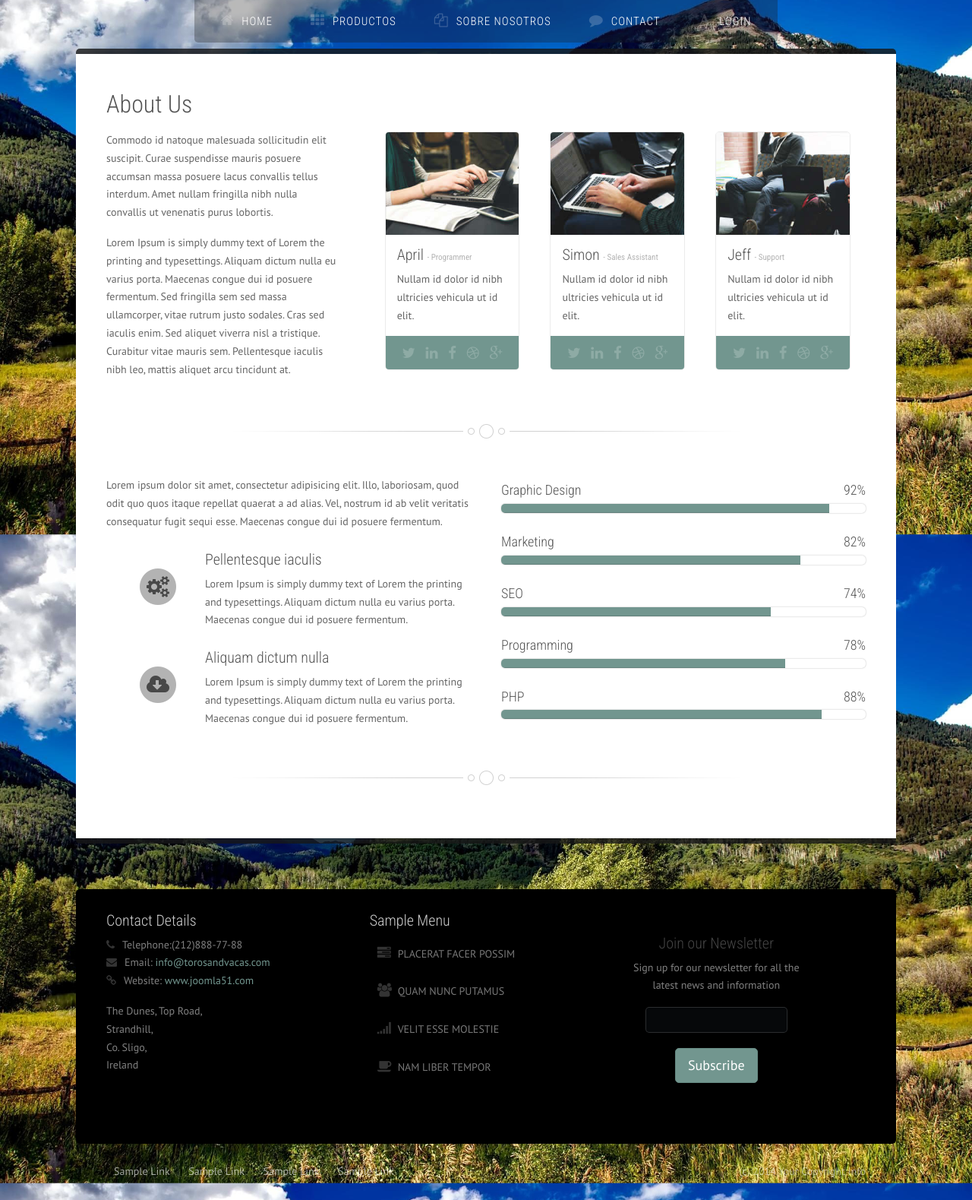
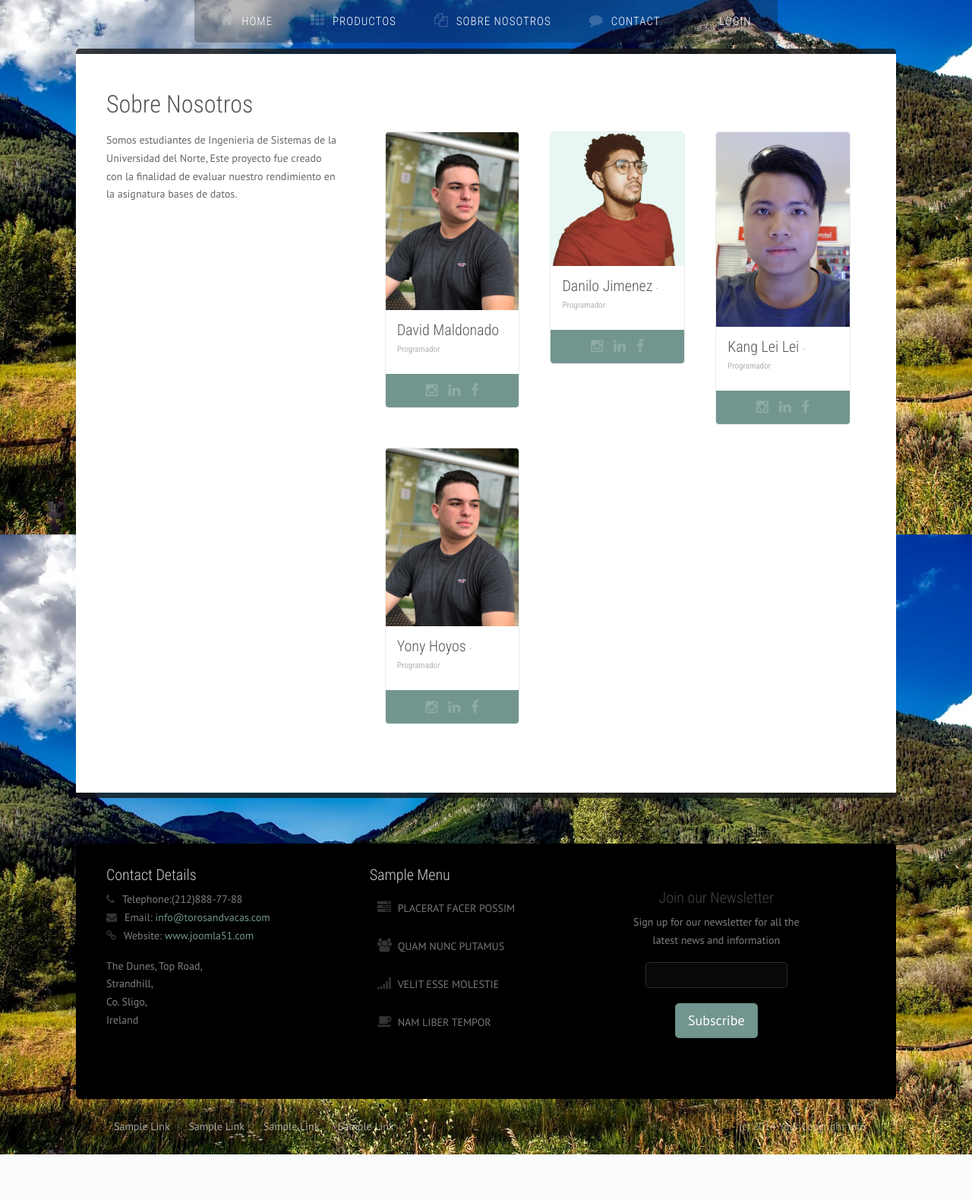
Before and after one commit to Gorossy/Manejo-Ganado-Django, a Django app: page /nosotros/ in a window 1280 px wide. Shown: the part 150-1729 px from the top of the page at 76% size. After the commit the page ends 1669 px from the top, so only its background shows below. Run offline with Django 3.2, Linux system fonts and the light colour scheme; some libraries are stand-ins or nearby versions.

Commit message:
muchos cambios p1

```diff
--- a/ganaderia/views.py
+++ b/ganaderia/views.py
@@ -3,17 +3,24 @@ from django.shortcuts import redirect, render
 from .forms import UserRegisterForm
 from .forms import *
 from .models import *
+from django.template import RequestContext
 
 # Create your views here.
 def inicio(request):
     if request.user.is_authenticated:
         return render(request, 'menu.html')
     else:
-        return render(request, 'index.html')
-
-
-
-
+        conteo = Cliente.objects.count()
+        conteo2 = Animal.objects.count()
+        conteo3 = Veterinario.objects.count()
+        context = {'conteo': conteo,'conteo2':conteo2,'conteo3':conteo3}
+        return render(request, 'index.html',context)
+def productos(request):
+     return render(request, 'portfolio-2-column.html')
+def contacto(request):
+    return render(request, 'contact.html')
+def nosotros(request):
+    return render(request, 'pages-about-us.html')
 def registrarse(request):
     if request.method == 'POST':
         form = UserRegisterForm(request.POST)
@@ -27,8 +34,6 @@ def registrarse(request):
         form = UserRegisterForm()
     context = {'form': form}
     return render(request,'pages-sign-up.html', context)
-
-
 def crearAnimal(request):
     if request.method =='GET':
         form = AnimalForm()
@@ -46,12 +51,28 @@ def crearAnimal(request):
     return render(request,'animales.html', contexto)
 
 
-def mostraranimal(request):
-    animal = Animal.objects.all()
+def mostraranimal1(request):
+    animal = Animal.objects.filter(tipo = 1)
     contexto = {
         'formulario':animal,
         }
     return render(request,'mostrar_animales.html',contexto)
+def mostraranimal2(request):
+    animal = Animal.objects.filter(tipo = 2)
+    contexto = {
+        'formulario':animal,
+        }
+    return render(request,'mostrar_animales.html',contexto)
+def detallestoro(request, id):
+    enfermedad = Enfermedadades.objects.filter(id_animal = id)
+    vacuna = Vacuna.objects.filter(id_animal = id)
+    alimentacion = Alimentacion.objects.filter(id_animal = id)
+    veterinario = Veterinario.objects.filter(id = id)
+    baja = Baja.objects.filter(id = id)
+    contexto = {
+        'enfermedad':enfermedad,'vacuna':vacuna,'alimentacion':alimentacion,'veterinario':veterinario,'baja':baja
+        }
+    return render(request,'detalles.html',contexto)
 def mostrarveterinario(request):
     animal = Veterinario.objects.all()
     contexto = {
--- a/proyectofinal/urls.py
+++ b/proyectofinal/urls.py
@@ -17,18 +17,24 @@ from django.contrib import admin
 from django.urls import path
 from ganaderia.views import *
 from django.contrib.auth.views import LoginView,LogoutView
+from django.conf.urls import handler404
+
 urlpatterns = [
     path('', inicio, name='index'),
     path('admin/', admin.site.urls),
     path('registrarse/', registrarse, name='registro'),
     path('login/', LoginView.as_view(template_name='pages-login.html'), name='login'),
-    path('logout/', LogoutView.as_view(template_name='index.html'), name='logout'),
-    path('productos/', LoginView.as_view(template_name='portfolio-2-column.html'), name='productos'),
-    path('contact/', LoginView.as_view(template_name='contact.html'), name='contact'),
-    path('nosotros/', LoginView.as_view(template_name='pages-about-us.html'), name='nosotros'),
+    path('logout/', LogoutView.as_view(template_name='logout.html'), name='logout'),
+    path('productos/', productos, name='productos'),
+    path('contacto/', contacto, name='contact'),
+    path('nosotros/', nosotros, name='nosotros'),
+    path('detallestoro/<int:id>/', detallestoro, name='detallestoro'),
+
+
 
     path('crear_animal/', crearAnimal,name='crearAnimal'),
-    path('animales/', mostraranimal, name='mostraranimal'),
+    path('toros/', mostraranimal1, name='mostrartoro'),
+    path('vacas/', mostraranimal2, name='mostrarvaca'),
     path('editaranimal/<int:id>/',editarAnimal,name='editarAnimal'),
     path('eliminaranimal/<int:id>/',eliminarAnimal,name='eliminarAnimal'),
 
--- a/templates/mostrar_animales.html
+++ b/templates/mostrar_animales.html
@@ -11,6 +11,7 @@
           <th>TIPO</th>
           <th>PESO</th>
           <th>OPCIONES</th>
+          <th>MÁS DETALLES</th>
 
         </tr>
       </thead>
@@ -18,10 +19,11 @@
         {% for ani in formulario %}
         <tr>
             <td>{{ani.id}}</td>
-            <td>{% if ani.tipo == 0%} Vaca {% endif %} {% if ani.tipo == 1%} Toro {% endif %} {% if ani.tipo == 2%} Cebo {% endif %} {% if ani.tipo == 3%} Ternero {% endif %} </td>
+            <td>{% if ani.tipo == 0%} Ternero {% endif %} {% if ani.tipo == 1%} Toro {% endif %} {% if ani.tipo == 2%} Vaca {% endif %} {% if ani.tipo == 3%} Cebo {% endif %} </td>
             <td>{{ani.peso}}</td>
             <td><a href="{%url 'editarAnimal' ani.id %}">Editar</a> <a href="{%url 'eliminarAnimal' ani.id %}">
               Eliminar</a></td>
+            <td><a href="{%url 'detallestoro' ani.id %}">Detalles</a></td>
         </tr>
         {% endfor %}
       </tbody>
--- a/templates/mostrar_enfermedades.html
+++ b/templates/mostrar_enfermedades.html
@@ -7,7 +7,7 @@
         <tr>
           <th>ID</th>
           <th>ID Animal</th>
-          <th>ID Veterinario</th>
+          <th>Veterinario</th>
           <th>Nombre</th>
           <th>Fecha de inicio</th>
           <th>Fecha de finalizacion</th>
--- a/templates/mostrar_veterinario.html
+++ b/templates/mostrar_veterinario.html
@@ -1,6 +1,5 @@
 {% extends 'base2.html' %}
 {% block formulario %}
-</form>
   <form class="table">
     <table>
       <thead>
@@ -25,5 +24,4 @@
         {% endfor %}
       </tbody>
     </table>
-  </form>
 {% endblock  %}
--- a/templates/pages-about-us.html
+++ b/templates/pages-about-us.html
@@ -6,48 +6,62 @@
                 <div class="container background-white">
                     <div class="row margin-vert-30">
                         <div class="col-md-12">
-                            <h2 class="margin-vert-20">About Us</h2>
+                            <h2 class="margin-vert-20">Sobre Nosotros</h2>
                             <div class="row margin-bottom-30">
                                 <div class="col-md-4 animate fadeInLeft">
-                                    <p>Commodo id natoque malesuada sollicitudin elit suscipit. Curae suspendisse mauris posuere accumsan massa posuere lacus convallis tellus interdum. Amet nullam fringilla nibh nulla convallis ut venenatis purus lobortis.</p>
-                                    <p class="margin-bottom-30">Lorem Ipsum is simply dummy text of Lorem the printing and typesettings. Aliquam dictum nulla eu varius porta. Maecenas congue dui id posuere fermentum. Sed fringilla sem sed massa ullamcorper, vitae rutrum justo sodales.
-                                        Cras sed iaculis enim. Sed aliquet viverra nisl a tristique. Curabitur vitae mauris sem. Pellentesque iaculis nibh leo, mattis aliquet arcu tincidunt at.</p>
+                                    <p>Somos estudiantes de Ingenieria de Sistemas de la Universidad del Norte, Este proyecto fue creado con la finalidad de evaluar nuestro rendimiento en la asignatura bases de datos.</p>
                                 </div>
                                 <div class="col-md-8 animate fadeIn">
                                     <!-- Person Details -->
                                     <div class="col-md-4 col-sm-4 person-details margin-bottom-30">
                                         <figure>
-                                            <img src="assets/img/theteam/image1.jpg" alt="image1">
+                                            <img src={% static 'assets/img/theteam/image1.jpeg' %} alt="image1">
                                             <figcaption>
-                                                <h3 class="margin-bottom-10">April
-                                                    <small>- Programmer</small>
+                                                <h3 class="margin-bottom-10">David Maldonado
+                                                    <small>- Programador</small>
                                                 </h3>
-                                                <span>Nullam id dolor id nibh ultricies vehicula ut id elit.</span>
                                             </figcaption>
                                             <ul class="list-inline person-details-icons">
                                                 <li>
-                                                    <a href="#">
-                                                        <i class="fa-lg fa-twitter"></i>
+                                                    <a href="http://www.instagram.com/dmaldonadob">
+                                                        <i class="fa-lg fa-instagram"></i>
                                                     </a>
                                                 </li>
                                                 <li>
-                                                    <a href="#">
+                                                    <a href="http://www.linkedin.com/in/david-maldonado-491643213/">
                                                         <i class="fa-lg fa-linkedin"></i>
                                                     </a>
                                                 </li>
                                                 <li>
-                                                    <a href="#">
+                                                    <a href="http://www.facebook.com/david.a.maldonado.9/">
                                                         <i class="fa-lg fa-facebook"></i>
                                                     </a>
                                                 </li>
+                                            </ul>
+                                        </figure>
+                                    </div>
+                                    <div class="col-md-4 col-sm-4 person-details margin-bottom-30">
+                                        <figure>
+                                            <img  src={% static 'assets/img/theteam/image2.jpg' %} alt="image1">
+                                            <figcaption>
+                                                <h3 class="margin-bottom-10">Danilo Jimenez
+                                                    <small>- Programador</small>
+                                                </h3>
+                                            </figcaption>
+                                            <ul class="list-inline person-details-icons">
                                                 <li>
-                                                    <a href="#">
-                                                        <i class="fa-lg fa-dribbble"></i>
+                                                    <a href="http://www.instagram.com/dmaldonadob">
+                                                        <i class="fa-lg fa-instagram"></i>
                                                     </a>
                                                 </li>
                                                 <li>
-                                                    <a href="#">
-                                                        <i class="fa-lg fa-google-plus"></i>
+                                                    <a href="http://www.linkedin.com/in/david-maldonado-491643213/">
+                                                        <i class="fa-lg fa-linkedin"></i>
+                                                    </a>
+                                                </li>
+                                                <li>
+                                                    <a href="http://www.facebook.com/david.a.maldonado.9/">
+                                                        <i class="fa-lg fa-facebook"></i>
                                                     </a>
                                                 </li>
                                             </ul>
@@ -57,37 +71,26 @@
                                     <!-- Person Details -->
                                     <div class="col-md-4 col-sm-4 person-details margin-bottom-30">
                                         <figure>
-                                            <img src="assets/img/theteam/image2.jpg" alt="image2">
+                                            <img src={% static 'assets/img/theteam/image3.jpg' %} alt="image3">
                                             <figcaption>
-                                                <h3 class="margin-bottom-10">Simon
-                                                    <small>- Sales Assistant</small>
+                                                <h3 class="margin-bottom-10">Kang Lei Lei
+                                                    <small>- Programador</small>
                                                 </h3>
-                                                <span>Nullam id dolor id nibh ultricies vehicula ut id elit.</span>
                                             </figcaption>
                                             <ul class="list-inline person-details-icons">
                                                 <li>
-                                                    <a href="#">
-                                                        <i class="fa-lg fa-twitter"></i>
+                                                    <a href="http://www.instagram.com/dmaldonadob">
+                                                        <i class="fa-lg fa-instagram"></i>
                                                     </a>
                                                 </li>
                                                 <li>
-                                                    <a href="#">
+                                                    <a href="http://www.linkedin.com/in/david-maldonado-491643213/">
                                                         <i class="fa-lg fa-linkedin"></i>
                                                     </a>
                                                 </li>
                                                 <li>
-                                                    <a href="#">
+                                                    <a href="http://www.facebook.com/david.a.maldonado.9/">
                                                         <i class="fa-lg fa-facebook"></i>
-                                                    </a>
-                                                </li>
-                                                <li>
-                                                    <a href="#">
-                                                        <i class="fa-lg fa-dribbble"></i>
-                                                    </a>
-                                                </li>
-                                                <li>
-                                                    <a href="#">
-                                                        <i class="fa-lg fa-google-plus"></i>
                                                     </a>
                                                 </li>
                                             </ul>
@@ -97,116 +100,33 @@
                                     <!-- Person Details -->
                                     <div class="col-md-4 col-sm-4 person-details margin-bottom-30">
                                         <figure>
-                                            <img src="assets/img/theteam/image3.jpg" alt="image3">
+                                            <img src={% static 'assets/img/theteam/image1.jpeg' %} alt="image1">
                                             <figcaption>
-                                                <h3 class="margin-bottom-10">Jeff
-                                                    <small>- Support</small>
+                                                <h3 class="margin-bottom-10">Yony Hoyos
+                                                    <small>- Programador</small>
                                                 </h3>
-                                                <span>Nullam id dolor id nibh ultricies vehicula ut id elit.</span>
                                             </figcaption>
                                             <ul class="list-inline person-details-icons">
                                                 <li>
-                                                    <a href="#">
-                                                        <i class="fa-lg fa-twitter"></i>
+                                                    <a href="http://www.instagram.com/dmaldonadob">
+                                                        <i class="fa-lg fa-instagram"></i>
                                                     </a>
                                                 </li>
                                                 <li>
-                                                    <a href="#">
+                                                    <a href="http://www.linkedin.com/in/david-maldonado-491643213/">
                                                         <i class="fa-lg fa-linkedin"></i>
                                                     </a>
                                                 </li>
                                                 <li>
-                                                    <a href="#">
+                                                    <a href="http://www.facebook.com/david.a.maldonado.9/">
                                                         <i class="fa-lg fa-facebook"></i>
-                                                    </a>
-                                                </li>
-                                                <li>
-                                                    <a href="#">
-                                                        <i class="fa-lg fa-dribbble"></i>
-                                                    </a>
-                                                </li>
-                                                <li>
-                                                    <a href="#">
-                                                        <i class="fa-lg fa-google-plus"></i>
                                                     </a>
                                                 </li>
                                             </ul>
                                         </figure>
                                     </div>
-                                    <!-- //Portfolio Item// -->
-                                </div>
+
                             </div>
-                            <hr class="margin-bottom-50">
-                            <div class="row">
-                                <div class="col-md-6">
-                                    <p>Lorem ipsum dolor sit amet, consectetur adipisicing elit. Illo, laboriosam, quod odit quo quos itaque repellat quaerat a ad alias. Vel, nostrum id ab velit veritatis consequatur fugit sequi esse. Maecenas congue dui
-                                        id posuere fermentum.</p>
-                                    <div class="row">
-                                        <div class="col-sm-3">
-                                            <span class="fa-stack fa-2x margin-vert-30 margin-horiz-40 hidden-xs animate fadeInLeft">
-                                                <i class="fa fa-circle fa-stack-2x color-gray-light"></i>
-                                                <i class="fa fa-cogs fa-stack-1x fa-inverse"></i>
-                                            </span>
-                                        </div>
-                                        <div class="col-sm-9">
-                                            <h3 class="margin-vert-10">Pellentesque iaculis</h3>
-                                            <p>Lorem Ipsum is simply dummy text of Lorem the printing and typesettings. Aliquam dictum nulla eu varius porta. Maecenas congue dui id posuere fermentum.</p>
-                                        </div>
-                                    </div>
-                                    <div class="row">
-                                        <div class="col-sm-3">
-                                            <span class="fa-stack fa-2x margin-vert-30 margin-horiz-40 hidden-xs animate fadeInLeft">
-                                                <i class="fa fa-circle fa-stack-2x color-gray-light"></i>
-                                                <i class="fa fa-cloud-download fa-stack-1x fa-inverse"></i>
-                                            </span>
-                                        </div>
-                                        <div class="col-sm-9">
-                                            <h3 class="margin-vert-10">Aliquam dictum nulla</h3>
-                                            <p>Lorem Ipsum is simply dummy text of Lorem the printing and typesettings. Aliquam dictum nulla eu varius porta. Maecenas congue dui id posuere fermentum.</p>
-                                        </div>
-                                    </div>
-                                </div>
-                                <div class="col-md-6">
-                                    <!-- Progress Bars -->
-                                    <h3 class="progress-label">Graphic Design
-                                        <span class="pull-right">92%</span>
-                                    </h3>
-                                    <div class="progress progress-sm">
-                                        <div class="progress-bar progress-bar-primary" role="progressbar" style="width: 90%">
-                                        </div>
-                                    </div>
-                                    <h3 class="progress-label">Marketing
-                                        <span class="pull-right">82%</span>
-                                    </h3>
-                                    <div class="progress progress-sm">
-                                        <div class="progress-bar progress-bar-primary" role="progressbar" style="width: 82%">
-                                        </div>
-                                    </div>
-                                    <h3 class="progress-label">SEO
-                                        <span class="pull-right">74%</span>
-                                    </h3>
-                                    <div class="progress progress-sm">
-                                        <div class="progress-bar progress-bar-primary" role="progressbar" style="width: 74%">
-                                        </div>
-                                    </div>
-                                    <h3 class="progress-label">Programming
-                                        <span class="pull-right">78%</span>
-                                    </h3>
-                                    <div class="progress progress-sm">
-                                        <div class="progress-bar progress-bar-primary" role="progressbar" style="width: 78%">
-                                        </div>
-                                    </div>
-                                    <h3 class="progress-label">PHP
-                                        <span class="pull-right">88%</span>
-                                    </h3>
-                                    <div class="progress progress-sm">
-                                        <div class="progress-bar progress-bar-primary" role="progressbar" style="width: 88%">
-                                        </div>
-                                    </div>
-                                    <!-- End Progress Bars -->
-                                </div>
-                            </div>
-                            <hr class="margin-vert-40">
                         </div>
                     </div>
                 </div>
```
Also changed, not shown: ganaderia/models.py (+13 -1 lines), templates/base2.html (+8 -6 lines), templates/detalles.html (added, +92 -0 lines), templates/index.html (+17 -17 lines), ganaderia/migrations/0003_auto_20210531_2338.py (added), static/assets/img/portfolio/producto11.jpeg (added), static/assets/img/portfolio/producto6.jpg (deleted), static/assets/img/theteam/image1.jpeg (added), static/assets/img/theteam/image1.jpg (deleted), static/assets/img/theteam/image2.jpg, static/assets/img/theteam/image3.jpg, templates/404.html (renamed from templates/pages-404.html).
